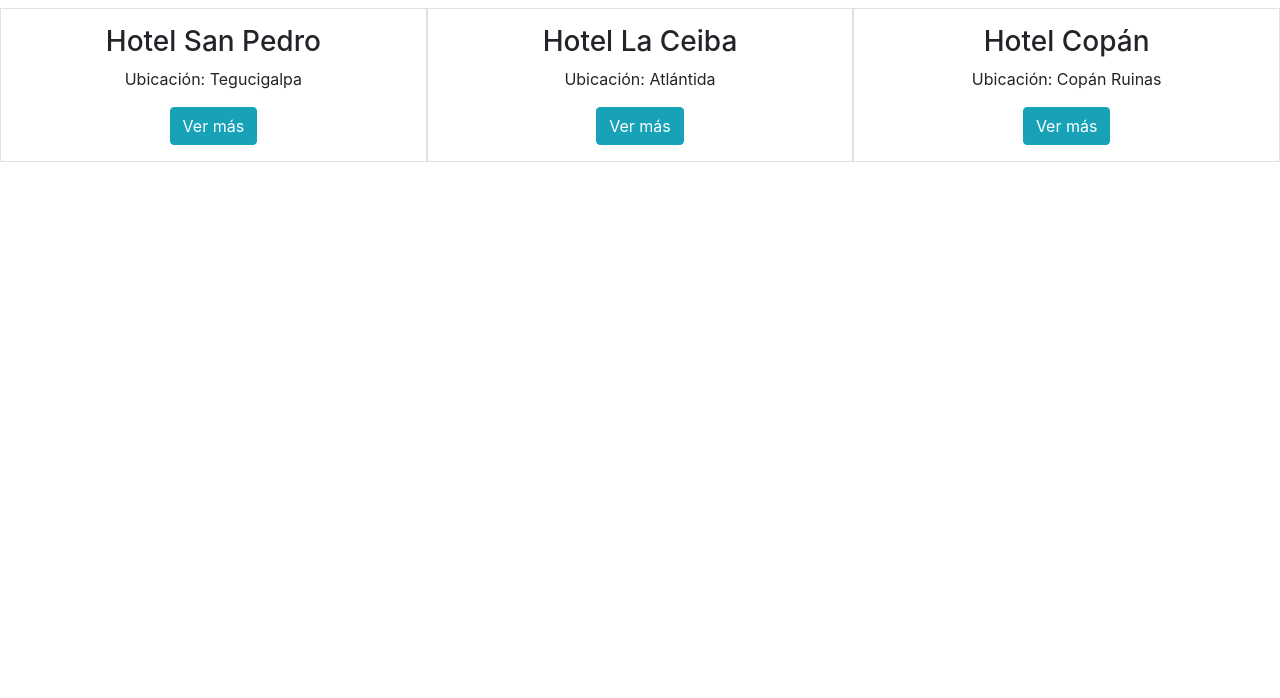
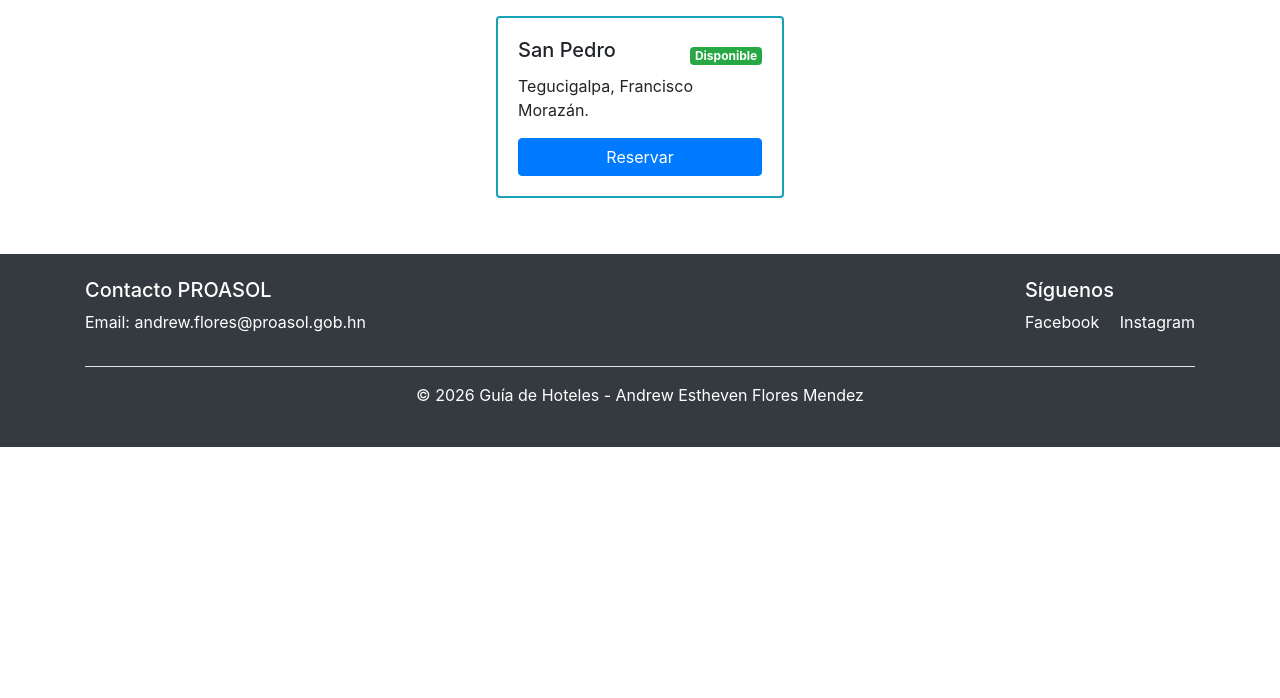
Before and after one commit to Floresmendez77/guia_hoteles, a website: page index.html in a window 1280 px wide. Shown: the part 102-800 px from the top of the page. Drawn offline with nearby package versions, Linux system fonts and the light colour scheme.

Commit message:
Lección Flex: Implementado Footer institucional y alineación avanzada de tarjetas

```diff
--- a/index.html
+++ b/index.html
@@ -10,34 +10,42 @@
 
 <body>
     <div class="container-fluid mt-5">
-        <h2 class="text-center mb-4">Nuestros Hoteles Disponibles (Vista Fluida)</h2>
+        <h2 class="text-center mb-4">Explora Hoteles en Honduras</h2>
 
-        <div class="row justify-content-center">
+        <div class="d-flex flex-wrap justify-content-around">
 
-            <div class="col-sm-12 col-md-4 border p-3 text-center">
-                <h3>Hotel San Pedro</h3>
-                <p>Ubicación: Tegucigalpa</p>
-                <button class="btn btn-info">Ver más</button>
-            </div>
-
-            <div class="col-sm-12 col-md-4 border p-3 text-center">
-                <h3>Hotel La Ceiba</h3>
-                <p>Ubicación: Atlántida</p>
-                <button class="btn btn-info">Ver más</button>
-            </div>
-
-            <div class="col-sm-12 col-md-4 border p-3 text-center">
-                <h3>Hotel Copán</h3>
-                <p>Ubicación: Copán Ruinas</p>
-                <button class="btn btn-info">Ver más</button>
+            <div class="card m-2" style="width: 18rem; border: 2px solid #17a2b8;">
+                <div class="card-body">
+                    <div class="d-flex justify-content-between align-items-center">
+                        <h5 class="card-title">San Pedro</h5>
+                        <span class="badge badge-success">Disponible</span>
+                    </div>
+                    <p class="card-text">Tegucigalpa, Francisco Morazán.</p>
+                    <a href="#" class="btn btn-primary btn-block">Reservar</a>
+                </div>
             </div>
 
         </div>
     </div>
 
-    <script src="node_modules/jquery/dist/jquery.slim.min.js"></script>
-    <script src="node_modules/popper.js/dist/umd/popper.min.js"></script>
-    <script src="node_modules/bootstrap/dist/js/bootstrap.min.js"></script>
+    <footer class="bg-dark text-white mt-5 p-4">
+        <div class="container">
+            <div class="d-flex justify-content-between flex-wrap">
+                <div>
+                    <h5>Contacto PROASOL</h5>
+                    <p>Email: andrew.flores@proasol.gob.hn</p>
+                </div>
+                <div>
+                    <h5>Síguenos</h5>
+                    <a href="#" class="text-white mr-3">Facebook</a>
+                    <a href="#" class="text-white">Instagram</a>
+                </div>
+            </div>
+            <hr class="bg-white">
+            <p class="text-center">© 2026 Guía de Hoteles - Andrew Estheven Flores Mendez</p>
+        </div>
+    </footer>
+
 </body>
 
 </html>
```
